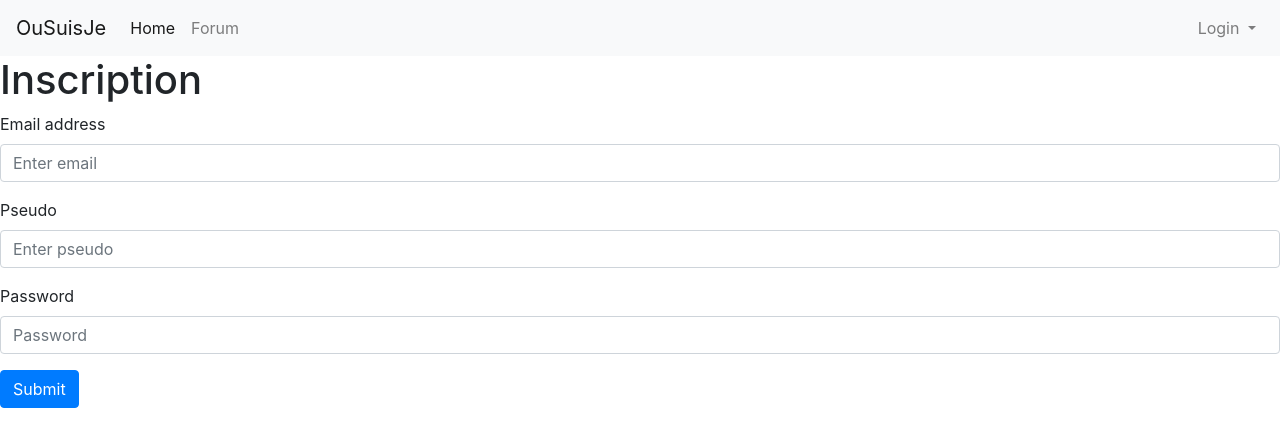
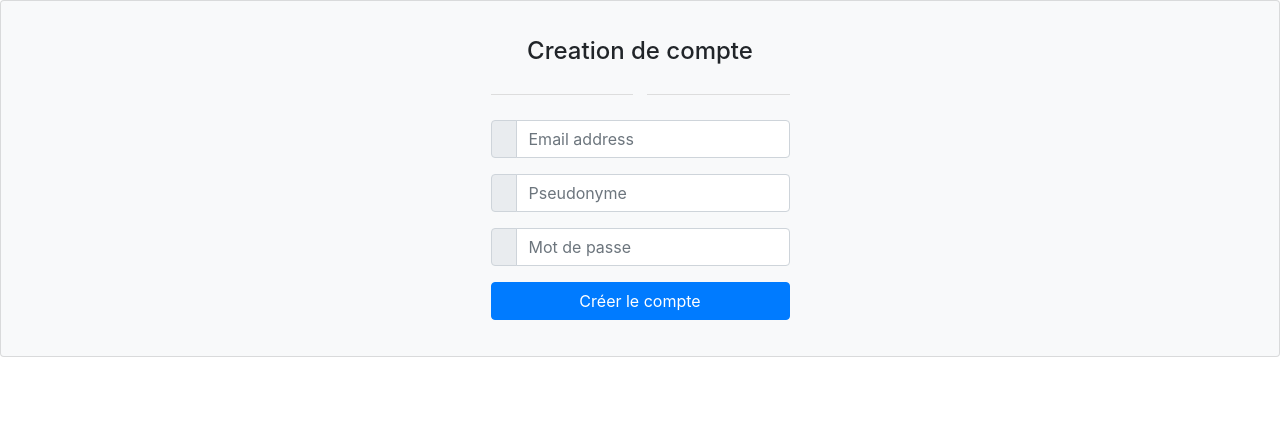
Before and after one commit to ChapeauR0uge/ndinfo19, a PHP site: page /register.php in a window 1280 px wide. Shown: the top 447 px of the page. Run offline with PHP 8.4, Linux system fonts and the light colour scheme.

Commit message:
Mise en forme 2

```diff
--- a/logout.php
+++ b/logout.php
@@ -1,5 +1,5 @@
 <?php
 session_start();
 session_destroy();
-//header("location:forum.php");
+header("location:".$_SERVER['HTTP_REFERER']);
 ?>
--- a/register.php
+++ b/register.php
@@ -12,6 +12,29 @@
       <script src="https://code.jquery.com/jquery-3.3.1.slim.min.js" integrity="sha384-q8i/X+965DzO0rT7abK41JStQIAqVgRVzpbzo5smXKp4YfRvH+8abtTE1Pi6jizo" crossorigin="anonymous"></script>
       <script src="https://cdnjs.cloudflare.com/ajax/libs/popper.js/1.14.7/umd/popper.min.js" integrity="sha384-UO2eT0CpHqdSJQ6hJty5KVphtPhzWj9WO1clHTMGa3JDZwrnQq4sF86dIHNDz0W1" crossorigin="anonymous"></script>
       <script src="https://stackpath.bootstrapcdn.com/bootstrap/4.3.1/js/bootstrap.min.js" integrity="sha384-JjSmVgyd0p3pXB1rRibZUAYoIIy6OrQ6VrjIEaFf/nJGzIxFDsf4x0xIM+B07jRM" crossorigin="anonymous"></script>
+      <style>
+      .divider-text {
+        position: relative;
+        text-align: center;
+        margin-top: 15px;
+        margin-bottom: 15px;
+        }
+        .divider-text span {
+            padding: 7px;
+            font-size: 12px;
+            position: relative;
+            z-index: 2;
+        }
+        .divider-text:after {
+            content: "";
+            position: absolute;
+            width: 100%;
+            border-bottom: 1px solid #ddd;
+            top: 55%;
+            left: 0;
+            z-index: 1;
+        }
+      </style>
     </head>
 
     <body>
@@ -20,96 +43,47 @@
         require 'db_connect.php' ;
         $db =  db_connect();
       ?>
-      <nav class="navbar navbar-expand-lg navbar-light bg-light" role="navigation">
-        <a class="navbar-brand" href="index.php">OuSuisJe</a>
-        <button class="navbar-toggler" type="button" data-toggle="collapse" data-target="#navbarSupportedContent" aria-controls="navbarSupportedContent" aria-expanded="false" aria-label="Toggle navigation">
-          <span class="navbar-toggler-icon"></span>
-        </button>
 
-        <div class="collapse navbar-collapse" id="navbarSupportedContent">
-          <ul class="navbar-nav mr-auto">
-            <li class="nav-item active">
-              <a class="nav-link" href="index.php">Home<span class="sr-only">(current)</span></a>
-            </li>
-            <li class="nav-item">
-              <a class="nav-link" href="forum.php">Forum</a>
-            </li>
-          </ul>
-          <ul class="nav navbar-nav navbar-right">
-            <li class="nav-item dropdown">
-              <a class="nav-link dropdown-toggle" href="#" id="navbarDropdown" role="button" data-toggle="dropdown" aria-haspopup="true" aria-expanded="false">
-                <?php
-                if(isset($_SESSION['login']))
-                {
-                  echo $_SESSION['pseudo'];
-                }
-                else {
-                  echo "Login";
-                  /*echo "<a href='register.php'> Register</a>";*/
-                }?>
-                </a>
-                <?php
-                if(isset($_SESSION['login']))
-                {?>
-                <ul role="logout-dp" class="dropdown-menu dropdown-menu-right" >
-                  <a class="dropdown-item" href="logout.php">Logout</a>
-                </ul>
-                <?php }else{?>
-                <ul role="login-dp" class="dropdown-menu dropdown-menu-right" >
-                  <li>
-          				<div class="text-center">Login</div>
-          								 <form class="form" role="form" method="post" action="login.php" accept-charset="UTF-8" id="login-nav">
-          										<div class="form-group">
-          											 <label class="sr-only" for="examplePseudo">Pseudonyme</label>
-          											 <input name="pseudo" class="form-control" id="examplePseudo" placeholder="Pseudonyme" required>
-          										</div>
-          										<div class="form-group">
-          											 <label class="sr-only" for="exampleInputPassword1">Mot de Passe</label>
-          											 <input name="password" type="password" class="form-control" id="exampleInputPassword1" placeholder="Mot de Passe" required>
-          										</div>
-          										<div class="form-group">
-          											 <button name="ok" type="submit" class="btn btn-primary btn-block" value="ok">Se connecter</button>
-          										</div>
-          								 </form>
-
-                        <div class="dropdown-divider"></div>
-          							<div class="bottom text-center">
-          								Nouveau ? <a href="register.php"><b>Rejoignez nous</b></a>
-          							</div>
-
-                </li>
-                </ul>
-              <?php } ?>
-            </li>
-
-          </ul>
-        </div>
-      </nav>
-      <h1>Inscription</h1>
-      <form action="register.php" method="post">
-        <div class="form-group">
-          <label for="exampleInputEmail1">Email address</label>
-          <input name="email" type="email" class="form-control" id="exampleInputEmail1" aria-describedby="emailHelp" placeholder="Enter email">
-        </div>
-        <div class="form-group">
-          <label for="examplePseudo">Pseudo</label>
-          <input name="pseudo" type="text" class="form-control" id="examplePseudo" placeholder="Enter pseudo">
-        </div>
-        <div class="form-group">
-          <label for="exampleInputPassword1">Password</label>
-          <input name="password" type="password" class="form-control" id="exampleInputPassword1" placeholder="Password">
-        </div>
-        <button name="ok" type="submit" class="btn btn-primary" value="ok">Submit</button>
-    </form>
-
+    <div class="card bg-light">
+<article class="card-body mx-auto" style="max-width: 400px;">
+	<h4 class="card-title mt-3 text-center">Creation de compte</h4>
+	<p class="divider-text">
+        <span class="bg-light"/>
+  </p>
+	<form method="post" action="register.php">
+    <div class="form-group input-group">
+    	<div class="input-group-prepend">
+		    <span class="input-group-text"> <i class="fa fa-envelope"></i> </span>
+		 </div>
+        <input name="email" class="form-control" placeholder="Email address" id="exampleInputEmail1" type="email" required>
+    </div> <!-- form-group// -->
+    <div class="form-group input-group">
+    	<div class="input-group-prepend">
+		    <span class="input-group-text"> <i class="fa fa-pseudo"></i> </span>
+		</div>
+    	<input name="pseudo" class="form-control" placeholder="Pseudonyme" type="text" required>
+    </div> <!-- form-group// -->
+    <div class="form-group input-group">
+    	<div class="input-group-prepend">
+		    <span class="input-group-text"> <i class="fa fa-lock"></i> </span>
+		</div>
+        <input name="password" type="password" class="form-control" id="exampleInputPassword1" placeholder="Mot de passe" required>
+    </div> <!-- form-group// -->
+    <div class="form-group">
+        <button name="ok" type="submit" class="btn btn-primary btn-block" value="ok" > Créer le compte </button>
+    </div> <!-- form-group// -->
+</form>
+</article>
+</div> <!-- card.// -->
     <?php
-    if(isset($_POST['ok']))
+    if(isset($_POST['ok']) && isset($_POST['password']) && isset($_POST['pseudo']) && isset($_POST['email']))
     {
       echo "passage formulaire ok";
       echo $_POST['pseudo'];
       $req = $db->prepare('INSERT INTO user(pseudo,password,mail) VALUES (:pseudo,:password,:mail)');
 
       $req->execute(array('pseudo'=>$_POST['pseudo'],'password'=>$_POST['password'],'mail'=>$_POST['email']));
+        header("location:index.php");
     }
     ?>
     </body>
```
Also changed, not shown: login.php (+6 -20 lines), topic.php (+77 -50 lines).
